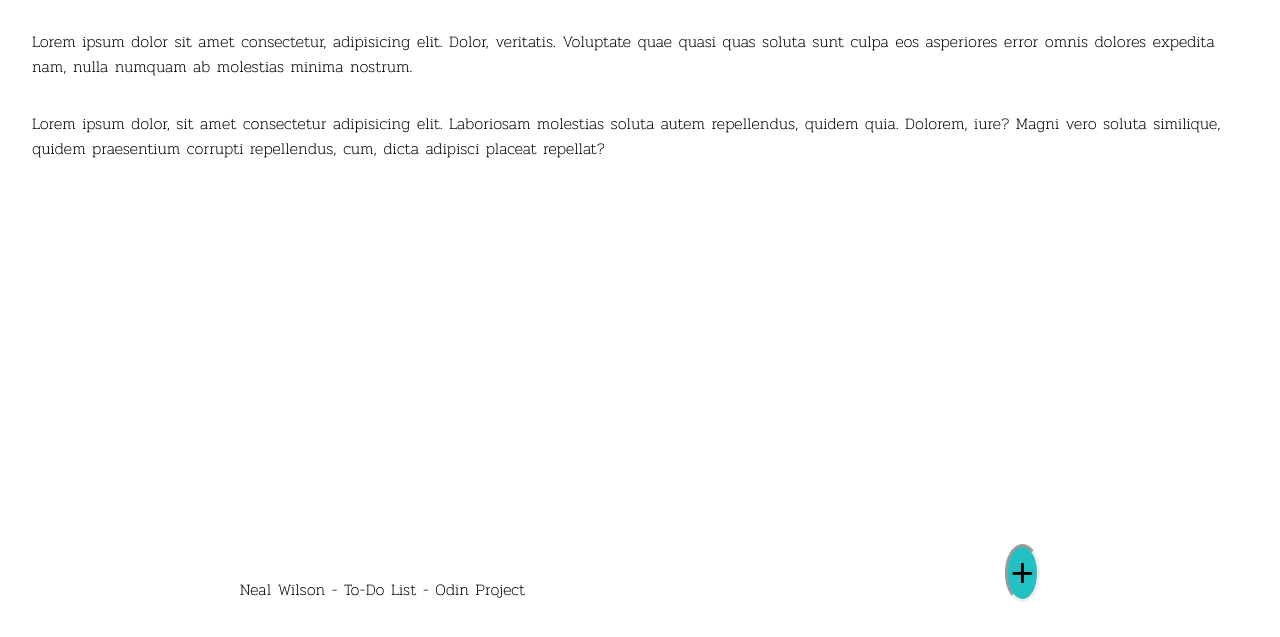
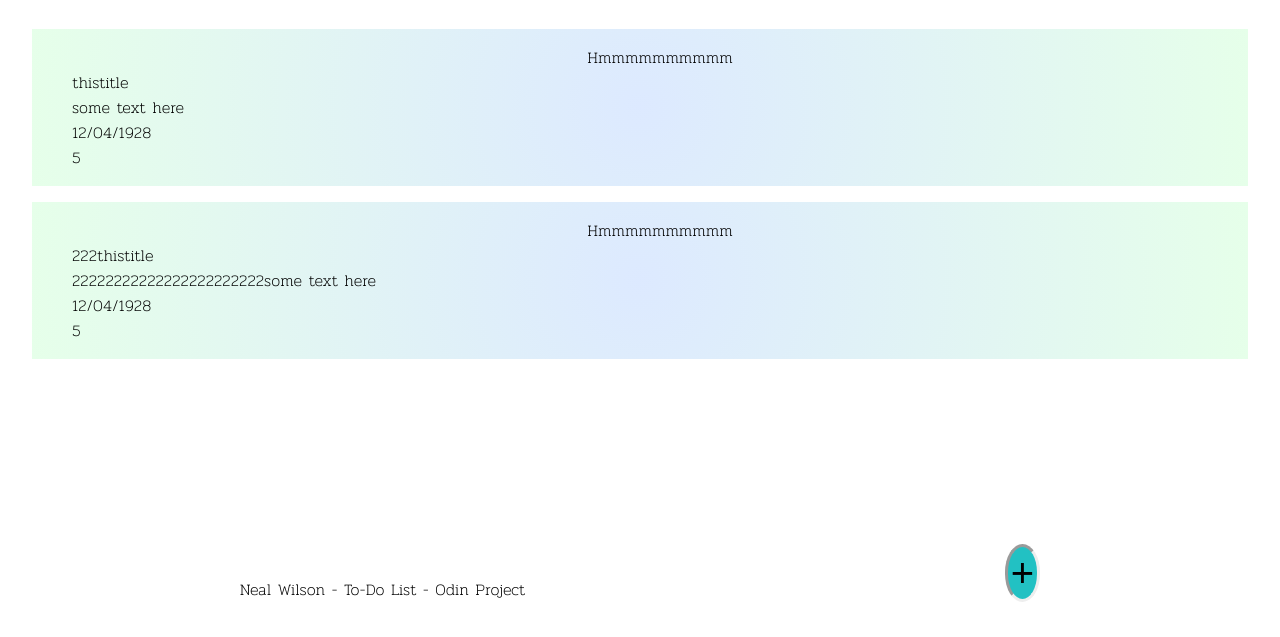
Before and after one commit to PirateMunch/todoList, a website built with webpack: page index.html in a window 1280 px wide. Shown: the part 163-800 px from the top of the page. Built offline with nearby package versions, Linux system fonts and the light colour scheme; a web font is replaced by a local one.

Commit message:
more style and some file structure/started class/functions.

```diff
--- a/index.html
+++ b/index.html
@@ -21,8 +21,7 @@
         </div>
     </header>
     <main>
-        <div>Lorem ipsum dolor sit amet consectetur, adipisicing elit. Dolor, veritatis. Voluptate quae quasi quas soluta sunt culpa eos asperiores error omnis dolores expedita nam, nulla numquam ab molestias minima nostrum.</div>
-        <div>Lorem ipsum dolor, sit amet consectetur adipisicing elit. Laboriosam molestias soluta autem repellendus, quidem quia. Dolorem, iure? Magni vero soluta similique, quidem praesentium corrupti repellendus, cum, dicta adipisci placeat repellat?</div>
+        <section id="projectSection"></section>
     </main>
     <footer>
         <div class="footInfo">
--- a/root/main.js
+++ b/root/main.js
@@ -1 +1 @@
-console.log("YOOOOO");
+(()=>{"use strict";class e{constructor(e,t,i,n){return this.title=e,this.description=t,this.dueDate=i,this.priority=n,{title:e,description:t,dueDate:i,priority:n}}}function t(e){const t=document.getElementById("projectSection"),i=document.createElement("div");i.className="projectDiv",t.appendChild(i);const n=document.createElement("ul");n.className="projectTitle",n.innerText="Hmmmmmmmmmm",i.appendChild(n);const l=document.createElement("li");l.className="listTitle",l.innerText=`${e.title}`,n.appendChild(l);const s=document.createElement("li");s.className="listTitle",s.innerText=`${e.description}`,n.appendChild(s);const c=document.createElement("li");c.className="listTitle",c.innerText=`${e.dueDate}`,n.appendChild(c);const m=document.createElement("li");m.className="listTitle",m.innerText=`${e.priority}`,n.appendChild(m)}console.log("YOOOOO");const i=new e("thistitle","some text here","12/04/1928",5),n=new e("222thistitle","22222222222222222222222some text here","12/04/1928",5);t(i),t(n)})();
--- /dev/null
+++ b/src/displayJS/defaultDisplay.js
@@ -0,0 +1,32 @@
+//Main default display function
+export default function defaultDisplay (project) {
+    const projectSection = document.getElementById('projectSection');
+    const projectDiv = document.createElement('div');
+    projectDiv.className = "projectDiv";
+    projectSection.appendChild(projectDiv);
+
+    const projectTitle = document.createElement('ul');
+    projectTitle.className = "projectTitle";
+    projectTitle.innerText = "Hmmmmmmmmmm";
+    projectDiv.appendChild(projectTitle);
+
+    const listTitle = document.createElement('li');
+    listTitle.className = "listTitle";
+    listTitle.innerText = `${project.title}`
+    projectTitle.appendChild(listTitle);
+
+    const listDescription = document.createElement('li');
+    listDescription.className = "listTitle";
+    listDescription.innerText = `${project.description}`
+    projectTitle.appendChild(listDescription);
+
+    const listDueDate = document.createElement('li');
+    listDueDate.className = "listTitle";
+    listDueDate.innerText = `${project.dueDate}`
+    projectTitle.appendChild(listDueDate);
+
+    const listPriority = document.createElement('li');
+    listPriority.className = "listTitle";
+    listPriority.innerText = `${project.priority}`
+    projectTitle.appendChild(listPriority);
+};
--- /dev/null
+++ b/src/displayJS/displayBundle.js
@@ -0,0 +1,5 @@
+//Bundle all Display/Dom manipulation logic here for export to index.js
+import defaultDisplay from "./defaultDisplay";
+
+
+export {defaultDisplay};
--- /dev/null
+++ b/src/functionJS/functionBundle.js
@@ -0,0 +1,5 @@
+//Bundle all functions for projects, for cleaner output to index.js
+import { projectClass } from "./projectClass";
+
+
+export {projectClass};
--- /dev/null
+++ b/src/functionJS/projectClass.js
@@ -0,0 +1,14 @@
+//Main Class for projects
+export class projectClass {
+    constructor(title, description, dueDate, priority) {
+
+
+        this.title = title;
+        this.description = description;
+        this.dueDate = dueDate;
+        this.priority = priority;
+
+
+        return { title, description, dueDate, priority };
+    };
+};
--- a/src/index.js
+++ b/src/index.js
@@ -1 +1,24 @@
+import {projectClass} from "./functionJS/functionBundle";
+import {defaultDisplay} from "./displayJS/displayBundle";
 console.log("YOOOOO")
+
+
+
+//test stuff below for display/styles
+
+const title = "thistitle";
+const description = "some text here";
+const dueDate = "12/04/1928";
+const priority = 5;
+
+const title2 = "222thistitle";
+const description2 = "22222222222222222222222some text here";
+const dueDate2 = "12/04/1928";
+const priority2 = 5;
+
+
+const testProject  = new projectClass(title, description, dueDate, priority);
+const testProject2  = new projectClass(title2, description2, dueDate2, priority2);
+
+defaultDisplay(testProject);
+defaultDisplay(testProject2);
--- a/style.css
+++ b/style.css
@@ -16,6 +16,7 @@
     --color-blueCucumb: #d9e7ff;
     --color-blueRetro: #22C1C3;
     --color-orangeRetro: #FDBB2D;
+    --svg-listIcon: /*get list icon arrow thing */
 }
 
 body {
@@ -73,6 +74,28 @@ main {
     margin: 2rem;
 }
 
+section {
+    display: flex;
+    flex-direction: column;
+
+    gap: 1rem;
+}
+
+.projectDiv {
+    background: var(--bg-rad-cucumb);
+}
+
+.projectTitle {
+    text-align: center;
+}
+
+/* --- Var() Todo here! --- */
+li {
+    text-align: start;
+    /* list-style-type: var(--svg-listIcon); */
+    list-style-type: none;
+}
+
 
 /* Footer styles */
 
```
